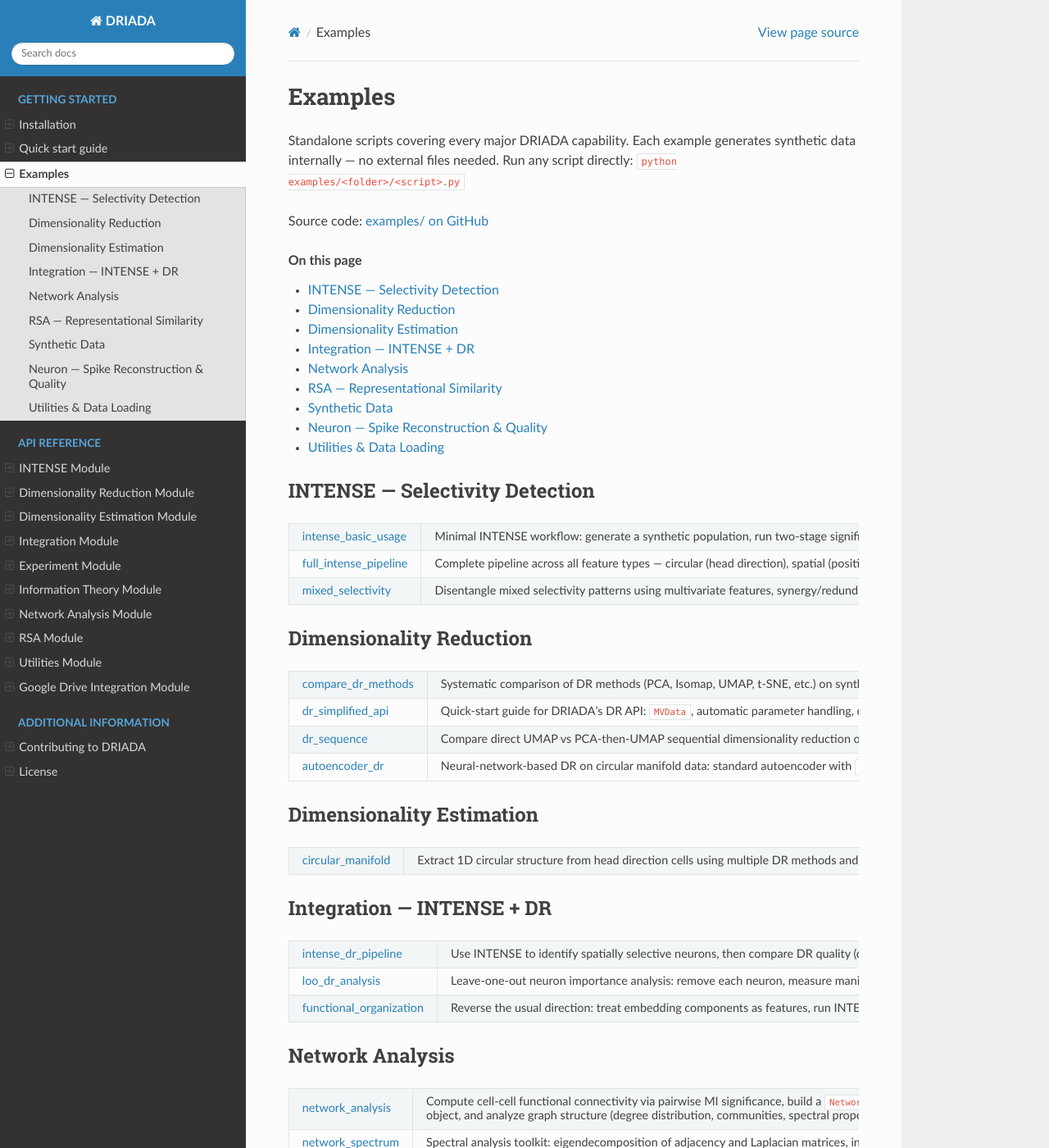
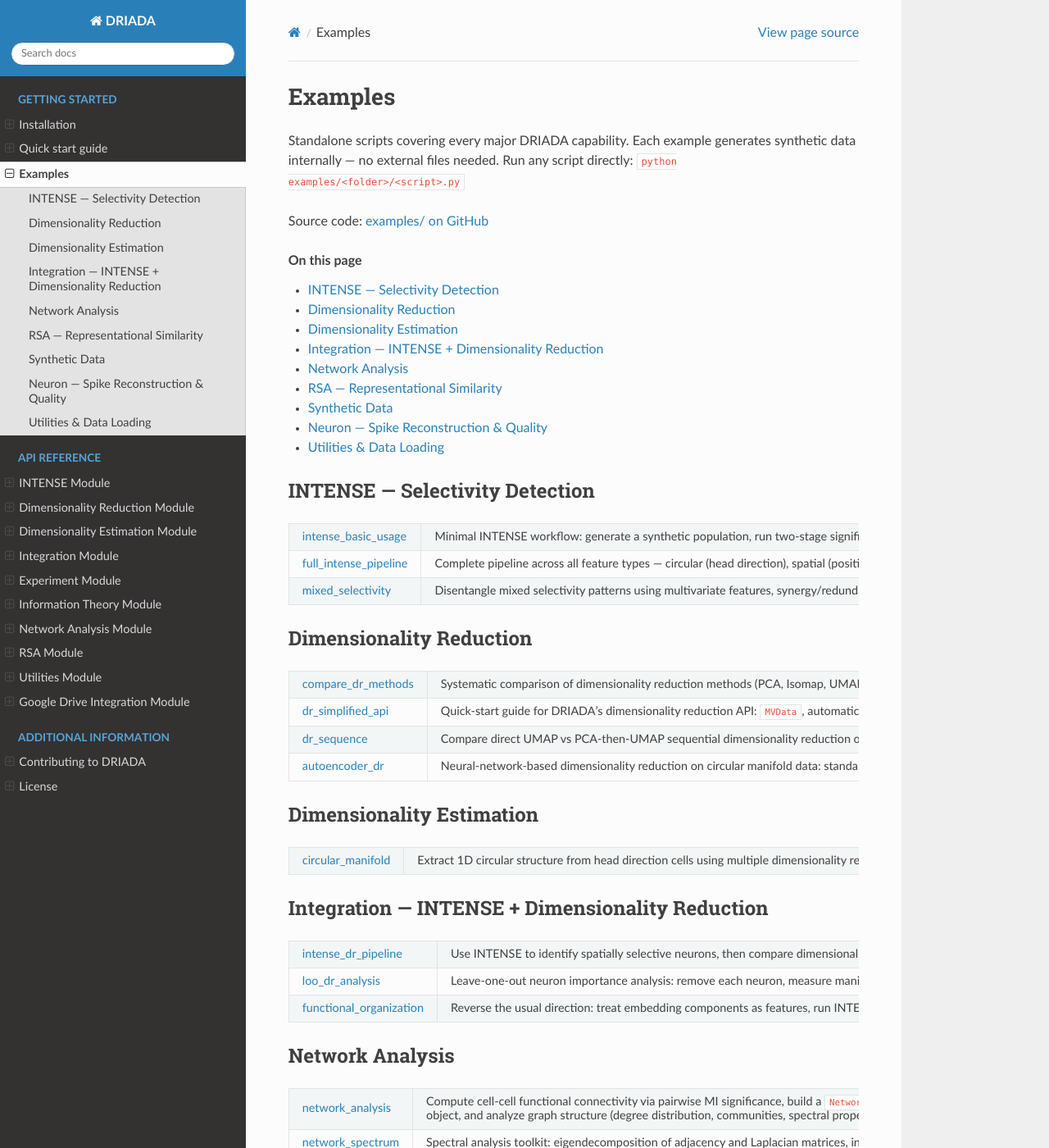
Before and after one commit to iabs-neuro/driada, a Sphinx documentation site: the page built from docs/examples.rst, in a window 1280 px wide and 1400 px high. Shown: the whole window at 82% size. Built offline with Sphinx 7.4.7 and the Read the Docs theme 3.1.0, drawn with Linux system fonts in a browser that asks for light colours; pages that are not in the unit, such as notebooks, are missing from menus.

Commit message:
docs: expand DR abbreviation to dimensionality reduction in README and docs

```diff
--- a/docs/api/dim_reduction.rst
+++ b/docs/api/dim_reduction.rst
@@ -9,7 +9,7 @@ Comprehensive dimensionality reduction tools for analyzing high-dimensional neur
 including classical methods (PCA, FA), manifold learning (Isomap, UMAP), and neural network
 approaches (autoencoders).
 
-Graph-based DR methods (Isomap, LLE, Laplacian Eigenmaps, UMAP, diffusion maps) construct
+Graph-based dimensionality reduction methods (Isomap, LLE, Laplacian Eigenmaps, UMAP, diffusion maps) construct
 a :class:`~driada.dim_reduction.graph.ProximityGraph` internally, which inherits from
 :class:`~driada.network.net_base.Network`. This means the proximity graph powering your
 embedding has full spectral analysis, entropy, community detection, and visualization
@@ -37,7 +37,7 @@ Quick Links
    * :class:`~driada.dim_reduction.dr_base.DRMethod` - Method base class
 
 **Main Functions**
-   * :func:`~driada.dim_reduction.sequences.dr_sequence` - Sequential DR pipeline
+   * :func:`~driada.dim_reduction.sequences.dr_sequence` - Sequential dimensionality reduction pipeline
    * See :data:`~driada.dim_reduction.dr_base.METHODS_DICT` for available methods
 
 **Manifold Quality Metrics**
--- a/docs/api/network.rst
+++ b/docs/api/network.rst
@@ -9,7 +9,7 @@ General-purpose graph analysis: spectral decomposition, thermodynamic entropy,
 quantum-inspired measures, community detection, and visualization for any graph.
 
 The ``Network`` class is also the base for ``ProximityGraph`` (in ``dim_reduction``),
-which means graph-based DR methods (Isomap, LLE, Laplacian Eigenmaps, diffusion maps)
+which means graph-based dimensionality reduction methods (Isomap, LLE, Laplacian Eigenmaps, diffusion maps)
 produce objects with full spectral and topological analysis capabilities.
 
 Module Components
--- a/docs/api/network/core.rst
+++ b/docs/api/network/core.rst
@@ -6,7 +6,7 @@ Network Core
 General-purpose graph analysis class. Accepts any scipy sparse adjacency matrix
 or NetworkX graph -- connectomes, correlation networks, functional connectivity,
 or any other graph. Also serves as the base class for
-:class:`~driada.dim_reduction.graph.ProximityGraph`, so graph-based DR methods
+:class:`~driada.dim_reduction.graph.ProximityGraph`, so graph-based dimensionality reduction methods
 produce objects with the full Network analysis toolkit.
 
 Network Class
--- a/docs/examples.rst
+++ b/docs/examples.rst
@@ -39,17 +39,17 @@ Dimensionality Reduction
    :header-rows: 0
 
    * - `compare_dr_methods <https://github.com/iabs-neuro/driada/tree/main/examples/compare_dr_methods>`__
-     - Systematic comparison of DR methods (PCA, Isomap, UMAP, t-SNE, etc.)
+     - Systematic comparison of dimensionality reduction methods (PCA, Isomap, UMAP, t-SNE, etc.)
        on synthetic datasets with quality metrics (k-NN preservation,
        trustworthiness, continuity, stress) and timing benchmarks.
    * - `dr_simplified_api <https://github.com/iabs-neuro/driada/tree/main/examples/dr_simplified_api>`__
-     - Quick-start guide for DRIADA's DR API: ``MVData``, automatic parameter
+     - Quick-start guide for DRIADA's dimensionality reduction API: ``MVData``, automatic parameter
        handling, custom metrics, and method-specific configurations.
    * - `dr_sequence <https://github.com/iabs-neuro/driada/tree/main/examples/dr_sequence>`__
      - Compare direct UMAP vs PCA-then-UMAP sequential dimensionality reduction
        on synthetic neural manifolds with preservation metrics.
    * - `autoencoder_dr <https://github.com/iabs-neuro/driada/tree/main/examples/autoencoder_dr>`__
-     - Neural-network-based DR on circular manifold data: standard autoencoder
+     - Neural-network-based dimensionality reduction on circular manifold data: standard autoencoder
        with ``continue_learning``, Beta-VAE, and PCA comparison.
 
 
@@ -62,19 +62,19 @@ Dimensionality Estimation
 
    * - `circular_manifold <https://github.com/iabs-neuro/driada/tree/main/examples/circular_manifold>`__
      - Extract 1D circular structure from head direction cells using multiple
-       DR methods and intrinsic dimensionality estimators (correlation dimension,
+       dimensionality reduction methods and intrinsic dimensionality estimators (correlation dimension,
        geodesic dimension, participation ratio).
 
 
-Integration — INTENSE + DR
-----------------------------
+Integration — INTENSE + Dimensionality Reduction
+--------------------------------------------------
 
 .. list-table::
    :widths: 30 70
    :header-rows: 0
 
    * - `intense_dr_pipeline <https://github.com/iabs-neuro/driada/tree/main/examples/intense_dr_pipeline>`__
-     - Use INTENSE to identify spatially selective neurons, then compare DR
+     - Use INTENSE to identify spatially selective neurons, then compare dimensionality reduction
        quality (decoding R², distance correlation) using all neurons vs the
        INTENSE-selected subset.
    * - `loo_dr_analysis <https://github.com/iabs-neuro/driada/tree/main/examples/loo_dr_analysis>`__
@@ -127,7 +127,7 @@ Synthetic Data
    * - `rnn_activations <https://github.com/iabs-neuro/driada/tree/main/examples/rnn_activations>`__
      - Full DRIADA pipeline on simulated RNN activations: generate behavioral
        inputs, simulate a driven RNN, load into an ``Experiment``, and run
-       INTENSE + DR + network analysis. Demonstrates that DRIADA works with
+       INTENSE + dimensionality reduction + network analysis. Demonstrates that DRIADA works with
        any ``(n_units, n_frames)`` data, not just calcium imaging.
 
 
```
Also changed, not shown: README.md (+3 -3 lines), docs/quickstart.rst (+5 -5 lines).
